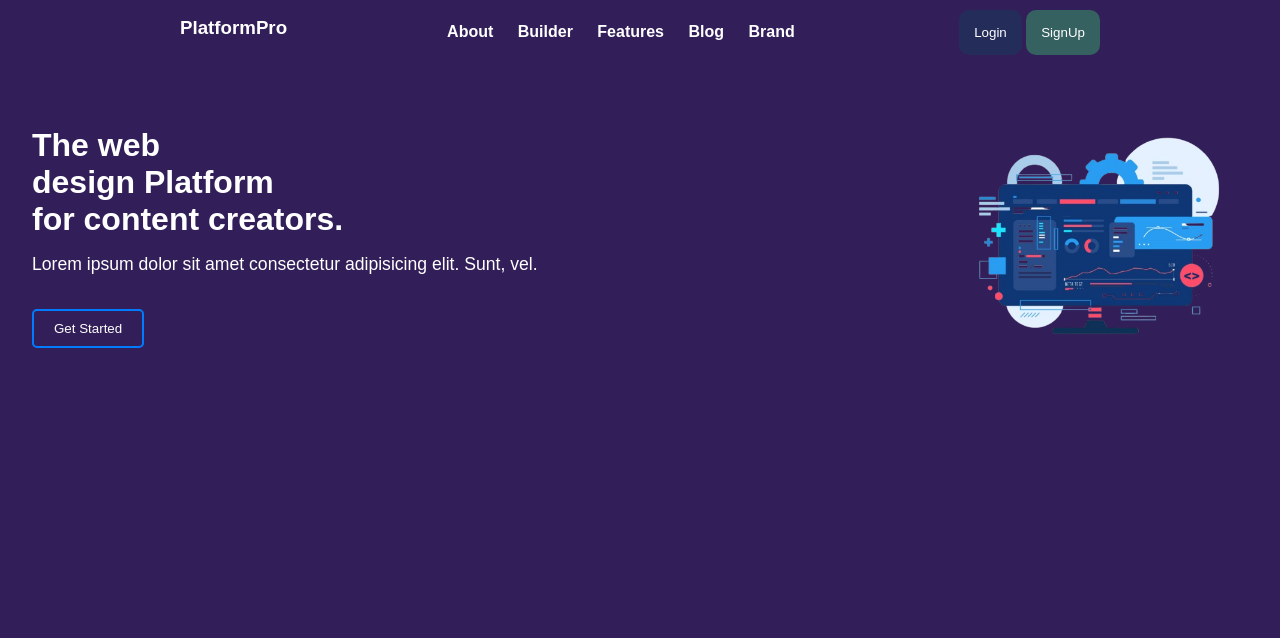
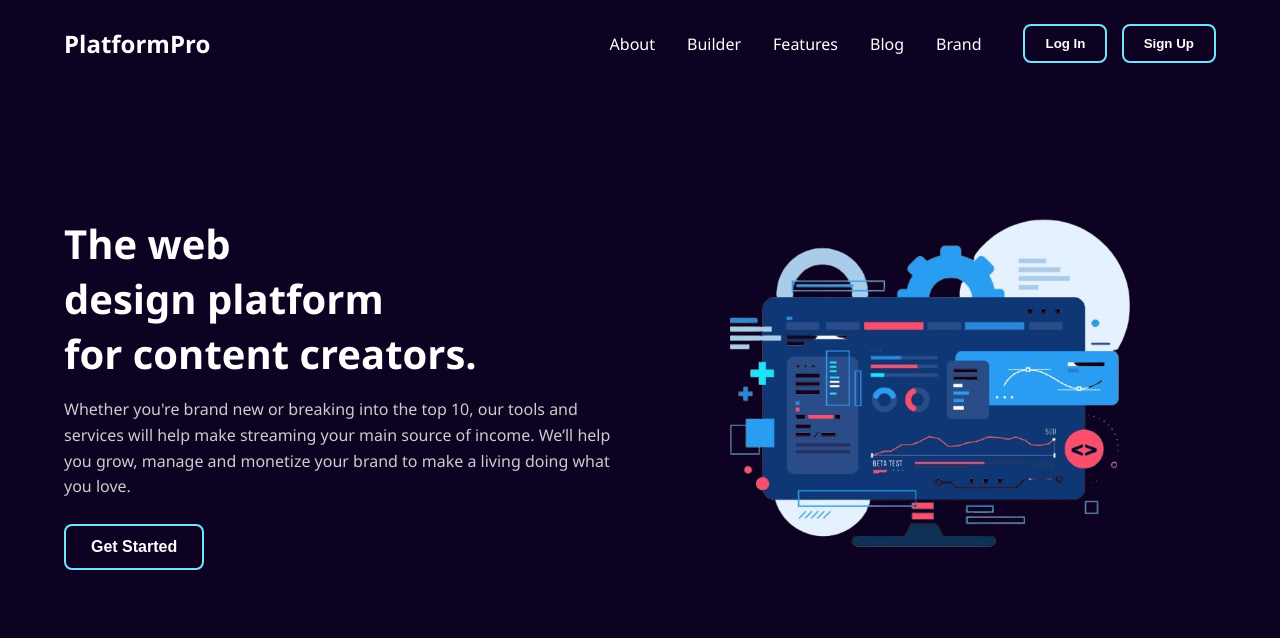
Before and after one commit to prince-Jay-cyber/tutorial-repo, a plain HTML site: page index.html in a window 1280 px wide. Drawn offline with Linux system fonts and the light colour scheme.

Commit message:
Update index.html

```diff
--- a/index.html
+++ b/index.html
@@ -1,46 +1,47 @@
 <!DOCTYPE html>
 <html lang="en">
 <head>
-    <meta charset="UTF-8">
-    <meta name="viewport" content="width=device-width, initial-scale=1.0">
-    <title>Document</title>
-    <link rel="stylesheet" href="style.css">
+  <meta charset="UTF-8" />
+  <meta name="viewport" content="width=device-width, initial-scale=1.0"/>
+  <title>PlatformPro</title>
+  <link rel="stylesheet" href="styles.css" />
 </head>
 <body>
-    <div class="logo">
-        <h3>PlatformPro</h3>
+  <!-- Navbar -->
+  <div class="navbar">
+    <h3 class="logo">PlatformPro</h3>
     <nav>
-            <ul>
-                <li><a href="">About</a></li>
-                <li><a href="">Builder</a></li>
-                <li><a href="">Features</a></li>
-                <li><a href="">Blog</a></li>
-                <li><a href="">Brand</a></li>
-                <button class="login">Login</button>
-                <button class="signup">SignUp</button>
+      <ul class="nav-links">
+        <li><a href="#">About</a></li>
+        <li><a href="#">Builder</a></li>
+        <li><a href="#">Features</a></li>
+        <li><a href="#">Blog</a></li>
+        <li><a href="#">Brand</a></li>
       </ul>
+      <div class="auth-buttons">
+        <button class="login">Log In</button>
+        <button class="signup">Sign Up</button>
+      </div>
     </nav>
   </div>
 
+  <!-- Hero Section -->
   <div class="hero">
-        <div class="hero-content">
-            <header>
-                The web
-                <br>design Platform
-                <br>for content creators.
-            </header>
-            <p class="subheader">
-                Lorem ipsum dolor sit amet consectetur adipisicing elit. Sunt, vel.
+    <div class="hero-text">
+      <h1>
+        The web <br />
+        design platform <br />
+        for content creators.
+      </h1>
+      <p>
+        Whether you're brand new or breaking into the top 10, our tools and services will help make streaming your main source of income. We’ll help you grow, manage and monetize your brand to make a living doing what you love.
       </p>
-            <br>
-            <button id="btn">Get Started</button>
+      <button class="get-started">Get Started</button>
     </div>
 
     <div class="hero-image">
-            <img src="banner.png" class="banner" alt="">
+      <img src="banner.png" alt="Banner" />
     </div>
   </div>
-
-
 </body>
 </html>
```
Lines whose indentation alone changed are shown as unchanged.
